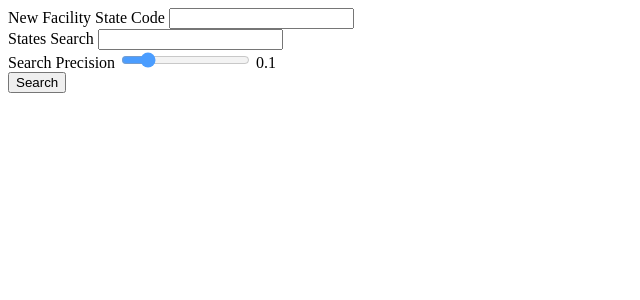
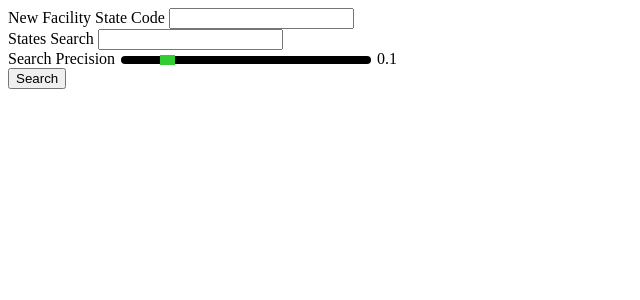
Before and after one commit to Wayto0blivion/Solar-Panel-Project-Front-End, a Flask app: page /web/state-search in a window 1280 px wide. Shown: the top 300 px of the page, without its empty margins (0-640 px from the left). Run offline with Flask 3, Linux system fonts and the light colour scheme.

Commit message:
Added custom styling to slider range for precision. Since I'm explicitly telling it not to display with webkit, I have to specify the size of each slider element.

```diff
--- a/templates/webviews_search.html
+++ b/templates/webviews_search.html
@@ -6,12 +6,23 @@
 
     <style>
         input[type="range"] {
-            background: darkgreen;
+            -webkit-appearance: none;
+            appearance: none;
+            width: 250px;
+            height: 8px;
+            background: black;
             outline: none;
             border-radius: 5px;
         }
-        input[type="range"] {}
-        input[type="range"] {}
+        input[type="range"]::-webkit-slider-thumb {
+            -webkit-appearance: none;
+            appearance: none;
+            width: 15px;
+            height: 10px;
+            background: limegreen;
+            cursor: pointer;
+        }
+        {#input[type="range"] {}#}
     </style>
 </head>
 <body>
@@ -35,7 +46,6 @@
         step="0.01"
         value="{{ form.precision.data or form.precision.default }}"
         oninput="this.nextElementSibling.value = this.value"
-        style="background: green; outline: #34ff00; opacity: 0.7; color: green;"
         >
         <output>{{ form.precision.data or form.precision.default }}</output>
         <br>
```
